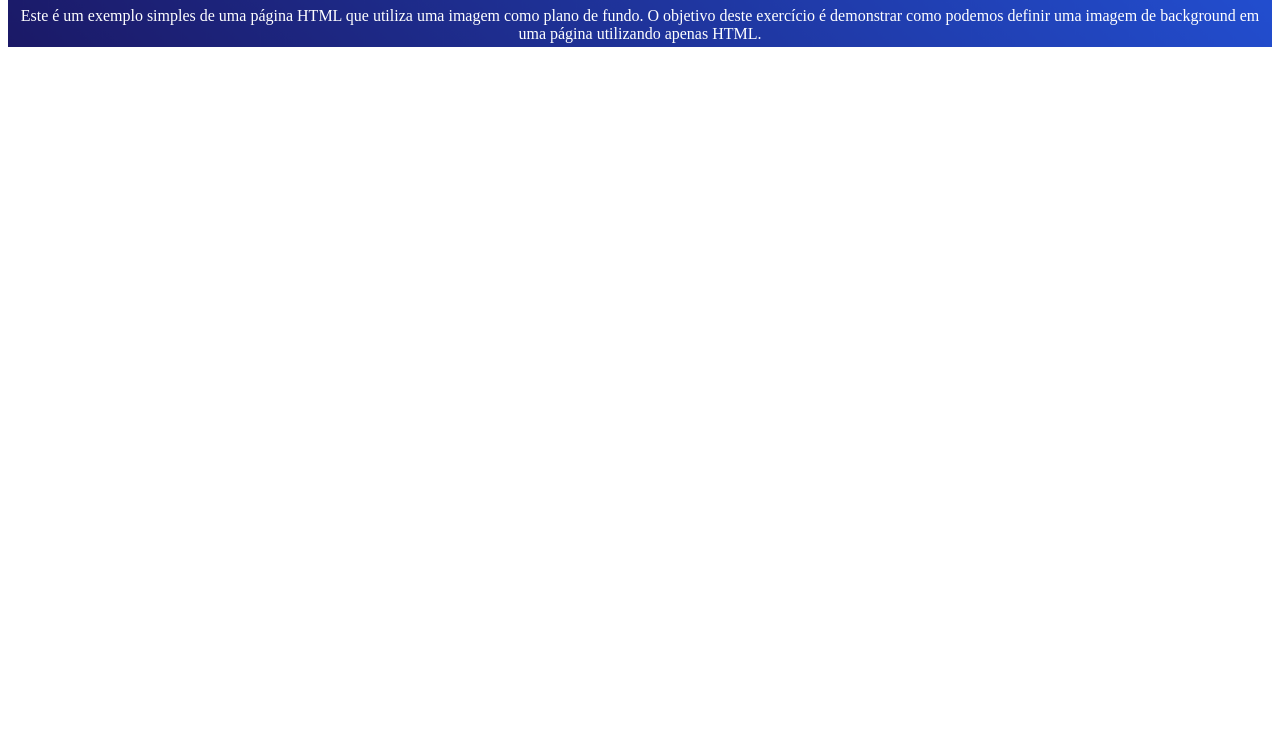
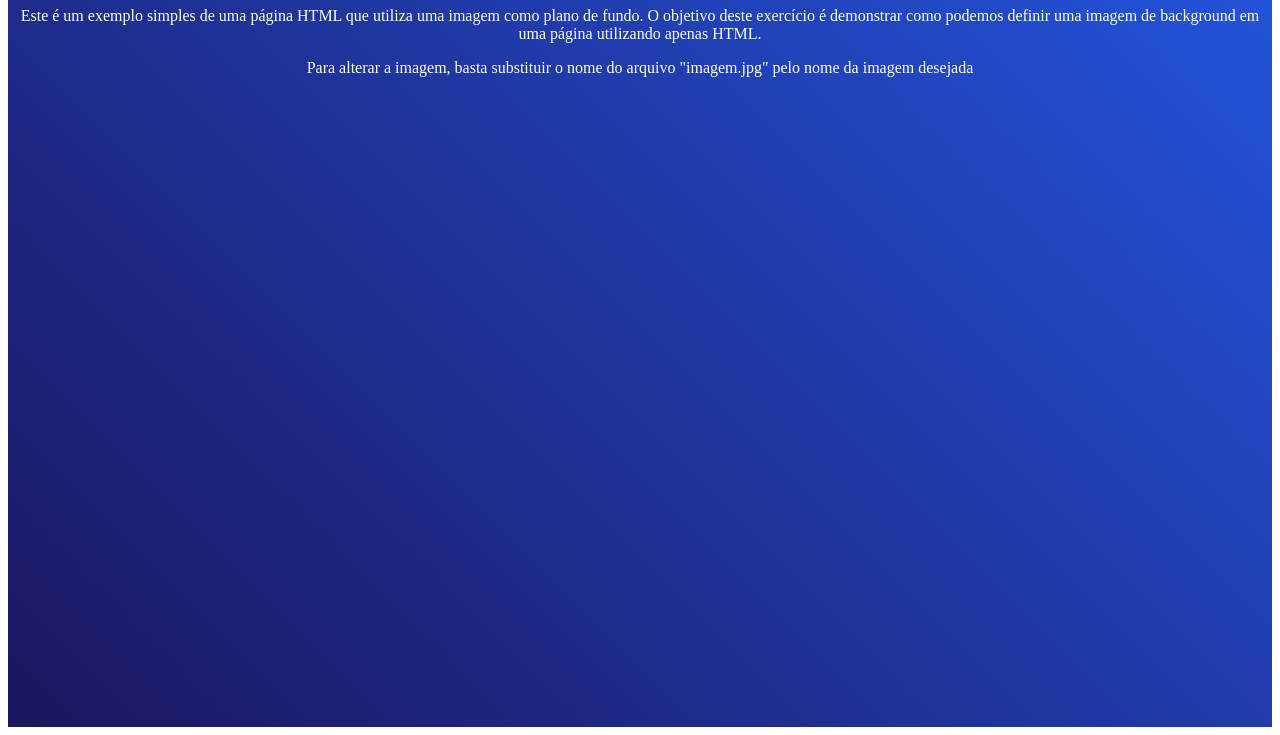
Before and after one commit to lucasmendesn21/backgroundDiv, a plain HTML site: page index.html in a window 1280 px wide. Shown: the part 201-936 px from the top of the page. Before the commit the page ends 800 px from the top, so only its background shows below. Drawn offline with Linux system fonts and the light colour scheme.

Commit message:
Change banner height to 100vh in index.html

```diff
--- a/index.html
+++ b/index.html
@@ -5,7 +5,7 @@
         <title>Exercicio Background</title>
         <style>.banner{
             width: 100%;
-            height: 120px;
+            height: 100vh;
             background-image: url('wlpprBckgrnd.jpg');
             background-size: cover;
             background-position: center;
```
